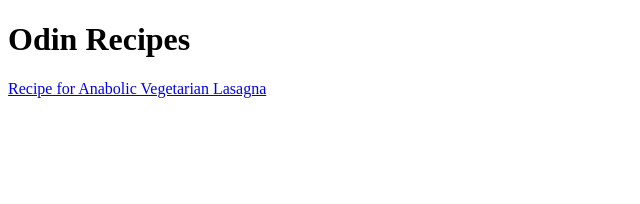
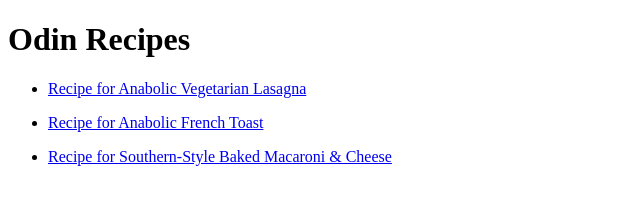
Before and after one commit to Renay11/odin-recipes, a plain HTML site: page index.html in a window 1280 px wide. Shown: the whole page, without its empty margins (0-640 px from the left). Drawn offline with Linux system fonts and the light colour scheme.

```diff
--- a/index.html
+++ b/index.html
@@ -10,7 +10,12 @@
 
     <div class="content">
     <h1>Odin Recipes</h1>
-    <a href="recipes/lasagna.html">Recipe for Anabolic Vegetarian Lasagna</a>
+    <ul>
+   <li><a href="recipes/lasagna.html">Recipe for Anabolic Vegetarian Lasagna</a></li>
+
+    <p><li><a href="recipes/frenchtoast.html">Recipe for Anabolic French Toast</a></li></p>
+
+    <li><a href="recipes/macaroni.html">Recipe for Southern-Style Baked Macaroni & Cheese</a></li>
 </div>
 
 
```
